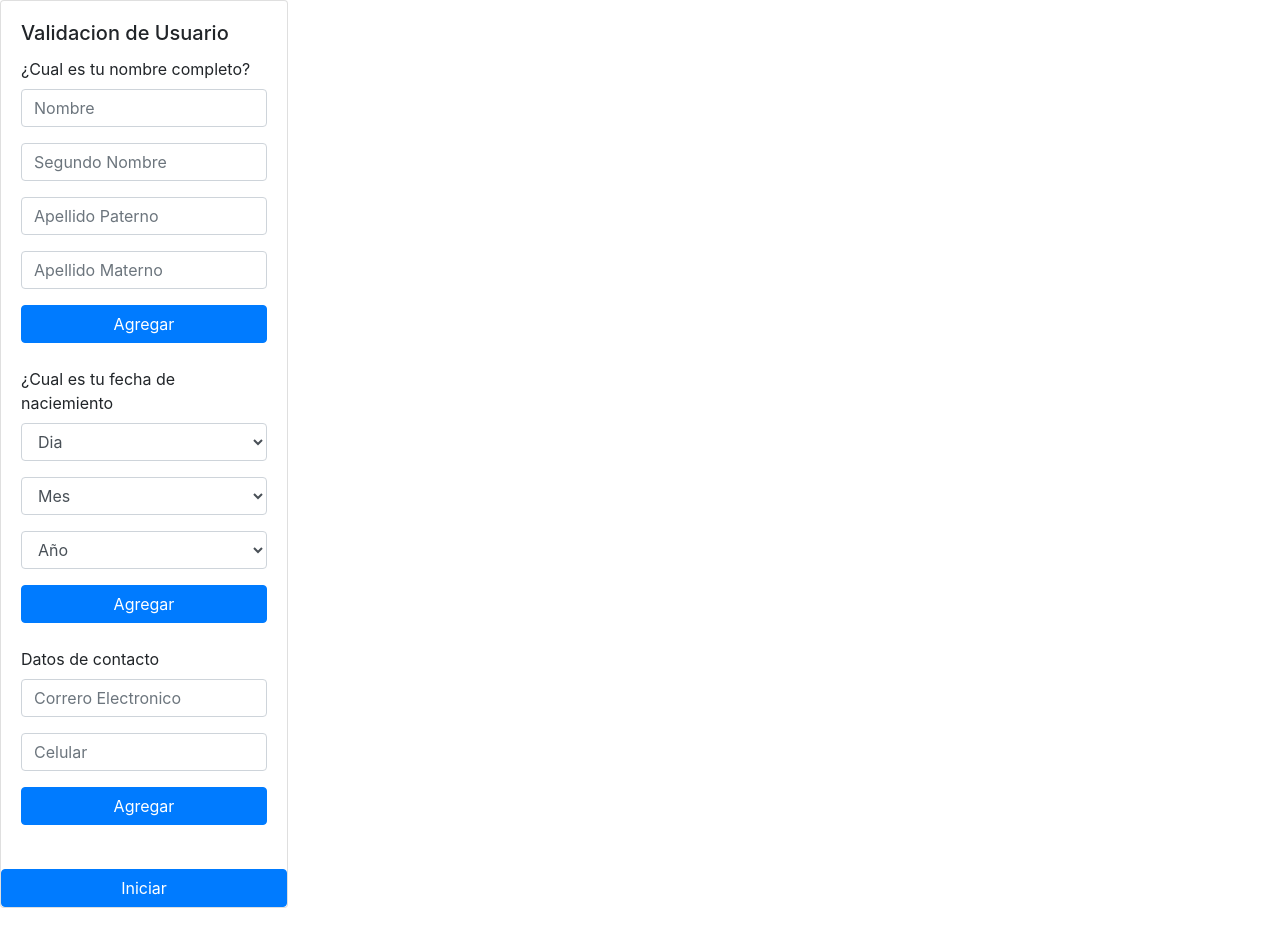
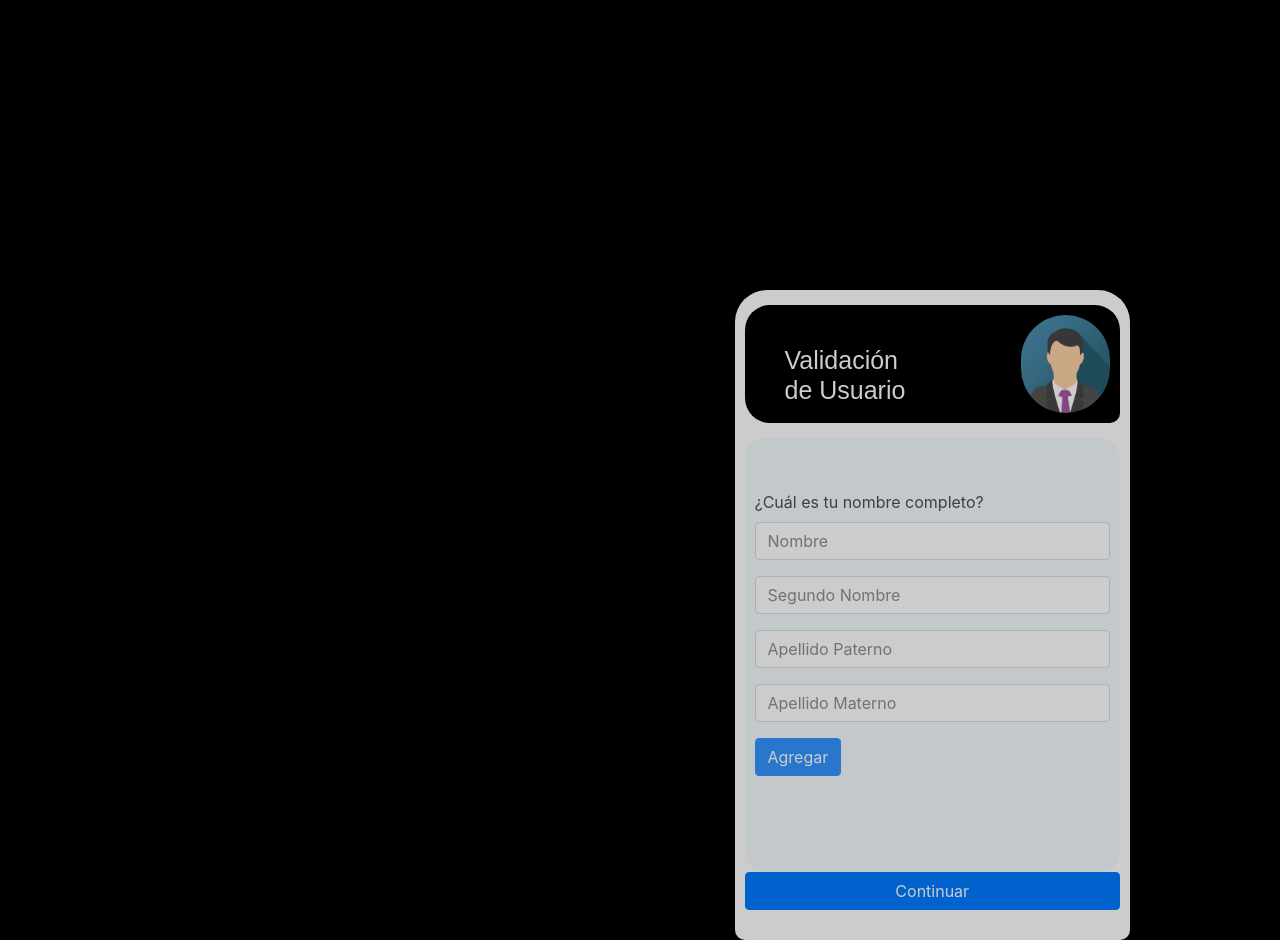
Before and after one commit to Joaquinchable/form-user-ali, a React (Create React App) app: page / in a window 1280 px wide. Before the commit the page ends 908 px from the top, so only its background shows below. Built offline with nearby package versions, Linux system fonts and the light colour scheme.

Commit message:
Fomrs Styled

```diff
--- a/src/App.js
+++ b/src/App.js
@@ -1,18 +1,15 @@
-import React from 'react'
+import React from "react";
+import { AppBox, ContainerBox } from "./Styled/styled";
+import Chat from "./Components/ChatBox/ChatBox";
 
-import Chat from './Form/Card'
-
-function App() {
+const App = () => {
   return (
-    <div>
-      <Chat
-
-       name= " Validacion de Usuario"
-       typeform= "¿Cual es tu nombre?"
-      />
-
-    </div>
-  )
+    <AppBox>
+      <ContainerBox>
+        <Chat name="Validación de Usuario"/>
+      </ContainerBox>
+    </AppBox>
+  );
 }
 
-export default App
+export default App;
--- /dev/null
+++ b/src/Components/ChatBox/ChatBox.js
@@ -0,0 +1,117 @@
+import React, { useState } from "react";
+import UserForm from "./../Forms/UserForm";
+import DateOfBirthForm from "./../Forms/DateOfBirthForm";
+import ContactForm from "./../Forms/ContactForm";
+import Button from "react-bootstrap/Button";
+import Avatar from "./../../assets/avatar.png";
+import {
+  ChatBox,
+  ConatinerAvatar,
+  BoxImg,
+  CardContainer,
+  ContainerMessage ,
+  Title
+} from "./../../Styled/styled";
+
+
+function Chat({ name }) {
+  const [formStep, setFormStep] = useState(0);
+  // const [showMenssageAll, setShowMenssageAll] = useState([]);
+
+  //Form Steps function
+  const completeStep = () => {
+    setFormStep((cur) => cur + 1);
+  };
+
+  //Button Steps function
+  const renderButton = () => {
+    if (formStep > 3) {
+      return  (
+        <ContainerMessage>
+      <h2>¡Validación de Usuario Exitosa!</h2>
+        </ContainerMessage>
+
+      );
+    } else if (formStep === 3) {
+      return (
+        <Button
+          className="btn btn-primary btn-block"
+          type="button"
+          onClick={completeStep}
+        >
+          Inciar
+        </Button>
+      );
+    } else {
+      return (
+        <Button
+          className="btn btn-primary btn-block"
+          type="button"
+          onClick={completeStep}
+        >
+          Continuar
+        </Button>
+      );
+    }
+  };
+
+  return (
+    <ChatBox>
+      <ConatinerAvatar>
+        <Title>{name}</Title>
+
+        <BoxImg src={Avatar} alt="AvatarImg" />
+      </ConatinerAvatar>
+
+      {/* Form Steps  */}
+
+      <CardContainer>
+        {formStep === 0 && (
+          <section>
+            <UserForm Title="¿Cuál es tu nombre completo?" />
+          </section>
+        )}
+
+        {formStep === 1 && (
+          <section>
+            <DateOfBirthForm  Title="¿Cuál es tu fecha de naciemiento?" />
+          </section>
+        )}
+
+        {formStep === 2 && (
+          <section>
+            <ContactForm Title="Datos de contacto" />
+          </section>
+        )}
+
+        {formStep === 3 && (
+          <ContainerMessage >
+            {" "}
+            <p> Revisa que tus datos sean correctos</p>{" "}
+             <ul>
+               <li>Nombre completo : </li>
+               <li>Fecha de naciemiento: </li>
+               <li>Correo:</li>
+               <li>Celular:</li>
+             </ul>
+
+          </ContainerMessage >
+        )}
+
+        {/* <div>
+          {showMenssageAll.map((item, index) => (
+            <Container key={index} className="rounded-sm  alert-danger">
+              <p>
+                {" "}
+                {item.fullDataUser.email} {item.fullDataUser.celular}{" "}
+              </p>
+            </Container>
+          ))}
+        </div> */}
+      </CardContainer>
+      {renderButton()}
+    </ChatBox>
+  );
+}
+
+export default Chat;
--- a/src/Form/ContactForm.js
+++ b/src/Components/Forms/ContactForm.js
@@ -1,10 +1,10 @@
 import React, { useState } from "react";
 import Form from "react-bootstrap/Form";
 import Button from "react-bootstrap/Button";
-import Container from "react-bootstrap/Container";
+import { ContainerMessage } from "./../../Styled/styled";
 
 function ContactForm({ Title }) {
-  const [showMenssage, setShowMenssage] = useState([]);
+  const [showMessage, setShowMessage] = useState([]);
   const [contactUser, setContactUser] = useState({
     email: " ",
     celular: " ",
@@ -21,8 +21,8 @@ function ContactForm({ Title }) {
   const handleSubmit = (event) => {
     event.preventDefault();
 
-    setShowMenssage([
-      ...showMenssage,
+    setShowMessage([
+      ...showMessage,
       {
         fullContactUser: contactUser,
       },
@@ -40,7 +40,7 @@ function ContactForm({ Title }) {
           <Form.Label>{Title} </Form.Label>
           <Form.Control
             type="email"
-            placeholder="Correro Electronico"
+            placeholder="Correro Electrónico"
             name="email"
             onChange={handleInputChange}
           />
@@ -55,19 +55,18 @@ function ContactForm({ Title }) {
           />
         </Form.Group>
 
-        <Button className="btn btn-primary btn-block" type="submit">
+        <Button className="btn btn-primary " type="submit">
           Agregar
         </Button>
       </Form>
-      <br/>
+
+      <br />
       <div>
-        {showMenssage.map((item, index) => (
-          <Container key={index} className="rounded-sm  alert-danger">
-            <p>
-              {" "}
-              {item.fullContactUser.email} {item.fullContactUser.celular}{" "}
-            </p>
-          </Container>
+        {showMessage.map((item, index) => (
+          < ContainerMessage key={index} >
+            <p>Correo: {item.fullContactUser.email}</p>
+             <p> Celular: {item.fullContactUser.celular}{" "}</p>
+          </ ContainerMessage >
         ))}
       </div>
     </div>
--- a/src/Form/DateUserForm.js
+++ b/src/Components/Forms/DateOfBirthForm.js
@@ -1,58 +1,62 @@
 import React, { useState } from "react";
 import Form from "react-bootstrap/Form";
 import Button from "react-bootstrap/Button";
-import Container from "react-bootstrap/Container";
+import { ContainerMessage } from "./../../Styled/styled";
 
-const Meses = [
+const Months = [
   {
-    label: "Enero",
-    value: "enero",
+    label: "1",
+    value: "Enero",
   },
 
   {
-    label: "Febrero",
-    value: "febrero",
+    label: "2",
+    value: "Febrero",
   },
 
   {
-    label: "Marzo",
-    value: "marzo",
+    label: "3",
+    value: "Marzo",
   },
   {
-    label: "Abril",
-    value: "abril",
+    label: "4",
+    value: "Abril",
   },
   {
-    label: "Junio",
-    value: "junio",
+    label: "5",
+    value: "Abril",
   },
   {
-    label: "Julio",
-    value: "julio",
+    label: "6",
+    value: "Junio",
   },
   {
-    label: "Agosto",
-    value: "agosto",
+    label: "7",
+    value: "Julio",
   },
   {
-    label: "Septiembre",
-    value: "septiembre",
+    label: "8",
+    value: "Agosto",
   },
   {
-    label: "Octubre",
-    value: "octubre",
+    label: "9",
+    value: "Septiembre",
   },
   {
-    label: "Noviembre",
-    value: "noviembre",
+    label: "10",
+    value: "Octubre",
   },
   {
-    label: "Diciembre",
-    value: "diciembre",
+    label: "11",
+    value: "Noviembre",
+  },
+  {
+    label: "12",
+    value: "Diciembre",
   },
 ];
 
-const generateDayptions = () => {
+const generateDayOptions = () => {
   const arr = [];
 
   const startDay = 1;
@@ -79,7 +83,7 @@ const generateYearOptions = () => {
 };
 
 const DateOfBirthForm = ({ Title }) => {
-  const [showMenssage, setShowMenssage] = useState([]);
+  const [showMessage, setShowMessage] = useState([]);
   const [dateOfBirth, setDateOfBirth] = useState({
     day: 0,
     month: " ",
@@ -97,8 +101,8 @@ const DateOfBirthForm = ({ Title }) => {
   const handleSubmit = (event) => {
     event.preventDefault();
 
-    setShowMenssage([
-      ...showMenssage,
+    setShowMessage([
+      ...showMessage,
       {
         fullDateOfBirth: dateOfBirth,
       },
@@ -123,7 +127,7 @@ const DateOfBirthForm = ({ Title }) => {
             onChange={handleInputChange}
           >
             <option value="0">Dia</option>
-            {generateDayptions()}
+            {generateDayOptions()}
           </Form.Control>
         </Form.Group>
 
@@ -137,8 +141,8 @@ const DateOfBirthForm = ({ Title }) => {
           >
             <option value=" ">Mes</option>
 
-            {Meses.map((meses) => (
-              <option value={meses.value}>{meses.label} </option>
+            {Months.map((Month) => (
+              <option value={Month.value}>{Month.label} </option>
             ))}
           </Form.Control>
         </Form.Group>
@@ -156,7 +160,7 @@ const DateOfBirthForm = ({ Title }) => {
           </Form.Control>
         </Form.Group>
 
-        <Button className="btn btn-primary btn-block" type="submit">
+        <Button className="btn btn-primary " type="submit">
           Agregar
         </Button>
       </Form>
@@ -164,14 +168,14 @@ const DateOfBirthForm = ({ Title }) => {
       <br />
 
       <div>
-        {showMenssage.map((item, index) => (
-          <Container key={index} className="rounded-sm  alert-danger">
+        {showMessage.map((item, index) => (
+          <ContainerMessage key={index} >
             <p>
               {" "}
               {item.fullDateOfBirth.day} {item.fullDateOfBirth.month}{" "}
               {item.fullDateOfBirth.year}
             </p>
-          </Container>
+          </ContainerMessage>
         ))}
       </div>
     </div>
--- a/src/Form/UserForm.js
+++ b/src/Components/Forms/UserForm.js
@@ -1,10 +1,10 @@
 import React, { useState } from "react";
 import Form from "react-bootstrap/Form";
 import Button from "react-bootstrap/Button";
-import Container from "react-bootstrap/Container";
+import { ContainerMessage } from "./../../Styled/styled";
 
 const UserForm = ({ Title }) => {
-  const [showMenssage, setShowMenssage] = useState([]);
+  const [showMessage, setShowMessage] = useState([]);
   const [userName, setUserName] = useState({
     name: " ",
     secundName: " ",
@@ -23,8 +23,8 @@ const UserForm = ({ Title }) => {
   const handleSubmit = (event) => {
     event.preventDefault();
 
-    setShowMenssage([
-      ...showMenssage,
+    setShowMessage([
+      ...showMessage,
       {
         fullName: userName,
       },
@@ -38,7 +38,7 @@ const UserForm = ({ Title }) => {
   return (
     <div>
       <Form onSubmit={handleSubmit}>
-        <Form.Group controlId="formBasicEmail">
+        <Form.Group>
           <Form.Label>{Title} </Form.Label>
           <Form.Control
             type="text"
@@ -75,21 +75,22 @@ const UserForm = ({ Title }) => {
           />
         </Form.Group>
 
-        <Button className="btn btn-primary btn-block" type="submit">
+        <Button className="btn btn-primary " type="submit">
           Agregar
         </Button>
       </Form>
+
       <br />
 
       <div>
-        {showMenssage.map((item, index) => (
-          <Container key={index} className="rounded-sm  alert-danger">
+        {showMessage.map((item, index) => (
+          <ContainerMessage key={index}>
             <p>
               {" "}
-               {item.fullName.name} {item.fullName.secundName}{" "}
+              {item.fullName.name} {item.fullName.secundName}{" "}
               {item.fullName.lastName} {item.fullName.secundLastName}
             </p>
-          </Container>
+          </ContainerMessage>
         ))}
       </div>
     </div>
--- a/src/Form/Card.js
+++ /dev/null
@@ -1,27 +0,0 @@
-import React from "react";
-import Card from "react-bootstrap/Card";
-
-import UserForm from "./UserForm";
-import DateUserForm from "./DateUserForm";
-import ContactForm from "./ContactForm";
-import Button from "react-bootstrap/Button"
-
-function Chat({ name }) {
-  return (
-    <div>
-      <Card style={{ width: "18rem" }}>
-        <Card.Body>
-          <Card.Title>{name}</Card.Title>
-          <UserForm Title="¿Cual es tu nombre completo?" />
-          <DateUserForm Title="¿Cual es tu fecha de naciemiento" />
-          <ContactForm Title="Datos de contacto"/>
-        </Card.Body>
-        <Button variant="primary" type="submit">
-          Iniciar
-        </Button>
-      </Card>
-    </div>
-  );
-}
-
-export default Chat;
--- /dev/null
+++ b/src/Styled/styled.js
@@ -0,0 +1,92 @@
+import styled from "styled-components";
+
+export const AppBox = styled.body`
+  margin: 0;
+`;
+
+export const ContainerBox = styled.div`
+  display: flex;
+  align-items: flex-end;
+  justify-content: flex-end;
+  padding-right: 150px;
+  width: 100%;
+  height: 940px;
+  background-color: black;
+`;
+
+export const ChatBox = styled.div`
+  display: flex;
+  flex-direction: column;
+  justify-content: center;
+  padding: 15px 10px 30px 10px;
+  width: 35%;
+  height: 650px;
+  background-color: white;
+  opacity: 0.8;
+  -webkit-border-radius: 32px;
+  -webkit-border-bottom-right-radius: 10px;
+  -webkit-border-bottom-left-radius: 10px;
+  -moz-border-radius: 32px;
+  -moz-border-radius-bottomright: 10px;
+  -moz-border-radius-bottomleft: 10px;
+  border-radius: 32px;
+  border-bottom-right-radius: 10px;
+  border-bottom-left-radius: 10px;
+`;
+
+export const ConatinerAvatar = styled.div`
+  display: flex;
+  justify-content: flex-end;
+  margin-bottom: 15px;
+  width: 100%;
+  height: 120px;
+  padding: 10px;
+  -webkit-border-radius: 25px;
+  -webkit-border-bottom-right-radius: 10px;
+  -moz-border-radius: 25px;
+  -moz-border-radius-bottomright: 10px;
+  border-radius: 25px;
+  border-bottom-right-radius: 10px;
+  /* opacity: 0.7; */
+  background-color: rgb(0, 0, 0);
+`;
+export const BoxImg = styled.img`
+  width: 25%;
+  margin-left: 100px;
+  -webkit-border-radius: 100px;
+  -moz-border-radius: 100px;
+  border-radius: 100px;
+`;
+
+export const CardContainer = styled.article`
+  display: flex;
+  flex-direction: column;
+  justify-content: center;
+  padding: 0px 10px 20px 10px;
+  width: 100%;
+  height: 650px;
+  background-color: #f2f9fd;
+  opacity: 0.8;
+  -webkit-border-radius: 20px;
+  -moz-border-radius: 20px;
+  border-radius: 20px;
+`;
+
+export const ContainerMessage = styled.div`
+  display: flex;
+  flex-direction: column;
+  width: 100%;
+  padding: 10px;
+  background-color: #eaa1d8;
+  color: black;
+  -webkit-border-radius: 10px;
+  -moz-border-radius: 10px;
+  border-radius: 10px;
+`;
+export const Title = styled.h3`
+  color: #ffff;
+  font-size: 25px;
+  font-family: Arial, Helvetica, sans-serif;
+  margin-top:30px;
+  margin-left:30px;
+`;
--- a/src/index.css
+++ /dev/null
@@ -1,13 +0,0 @@
-body {
-  margin: 0;
-  font-family: -apple-system, BlinkMacSystemFont, 'Segoe UI', 'Roboto', 'Oxygen',
-    'Ubuntu', 'Cantarell', 'Fira Sans', 'Droid Sans', 'Helvetica Neue',
-    sans-serif;
-  -webkit-font-smoothing: antialiased;
-  -moz-osx-font-smoothing: grayscale;
-}
-
-code {
-  font-family: source-code-pro, Menlo, Monaco, Consolas, 'Courier New',
-    monospace;
-}
--- a/src/index.js
+++ b/src/index.js
@@ -1,6 +1,5 @@
 import React from 'react';
 import ReactDOM from 'react-dom';
-import './index.css';
 import App from './App';
 import 'bootstrap/dist/css/bootstrap.min.css';
 import reportWebVitals from './reportWebVitals';
```
Also changed, not shown: src/App.css (added), src/assets/avatar.png (added), src/logo.svg (deleted).
